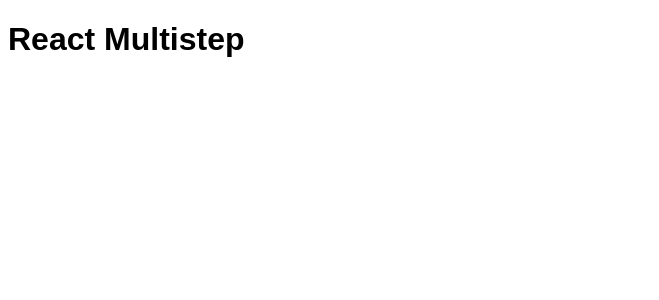
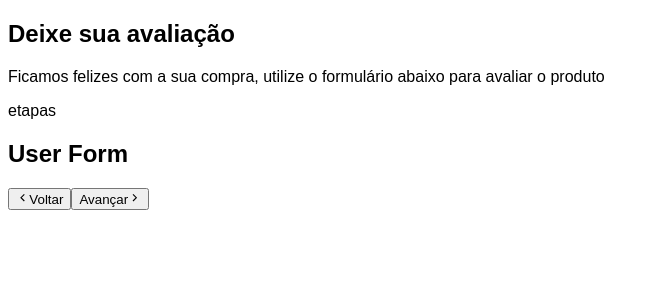
Before and after one commit to Luan0Avila/Multistep-Form-com-React, a React (Vite) app: page / in a window 1280 px wide. Shown: the top 300 px of the page, without its empty margins (0-659 px from the left). Built offline with nearby package versions, Linux system fonts and the light colour scheme.

Commit message:
criando  hooks

```diff
--- a/src/App.jsx
+++ b/src/App.jsx
@@ -1,13 +1,48 @@
-import { useState } from 'react'
-import './App.css'
+//Components
+import {GrFormNext, GrFormPrevious} from 'react-icons/gr';
+import UserForm from './components/UserForm';
+import ReviewForm from './components/ReviewForm';
+import Thanks from './components/Thanks';
+
+
+// Hooks
+import { useForm } from './hooks/UsesForm';
+
+import './App.css';
 
 function App() {
-  const [count, setCount] = useState(0)
+
+  const formComponents = [
+    <UserForm/>,
+    <ReviewForm/>,
+    <Thanks/>
+  ];
+
+  const {currentStep, currentComponent} = useForm(formComponents);
 
   return (
-    <>
-    <h1>React Multistep</h1>
-    </>
+    <div className='app'>
+      <div className='header'>
+        <h2>Deixe sua avaliação</h2>
+        <p>Ficamos felizes com a sua compra, utilize o formulário abaixo para avaliar o produto</p>
+      </div>
+      <div className="form-container">
+        <p>etapas</p>
+        <form>
+          <div className="inputs-container">{currentComponent}</div>
+          <div className="actions">
+            <button type='button'>
+              <GrFormPrevious/>
+              <span>Voltar</span>
+            </button>
+            <button type='submit'>
+              <span>Avançar</span>
+              <GrFormNext/>
+            </button>
+          </div>
+        </form>
+      </div>
+    </div>
   )
 }
 
--- /dev/null
+++ b/src/components/ReviewForm.jsx
@@ -0,0 +1,11 @@
+import React from 'react'
+
+const ReviewForm = () => {
+  return (
+    <div>
+        <h2>ReviewForm</h2>
+    </div>
+  )
+}
+
+export default ReviewForm
--- /dev/null
+++ b/src/components/Thanks.jsx
@@ -0,0 +1,11 @@
+import React from 'react'
+
+const Thanks = () => {
+  return (
+    <div>
+        <h2>Thanks</h2>
+    </div>
+  )
+}
+
+export default Thanks
--- /dev/null
+++ b/src/components/UserForm.jsx
@@ -0,0 +1,11 @@
+import React from 'react'
+
+const UserForm = () => {
+  return (
+    <div>
+        <h2>User Form</h2>
+    </div>
+  )
+}
+
+export default UserForm
--- /dev/null
+++ b/src/hooks/UsesForm.jsx
@@ -0,0 +1,11 @@
+import { useState } from "react";
+
+export function useForm(steps) {
+    const [currentStep, setCurrentStep] = useState(0);
+
+
+    return {
+        currentStep,
+        currentComponent: steps[currentStep],
+    }
+}
```
